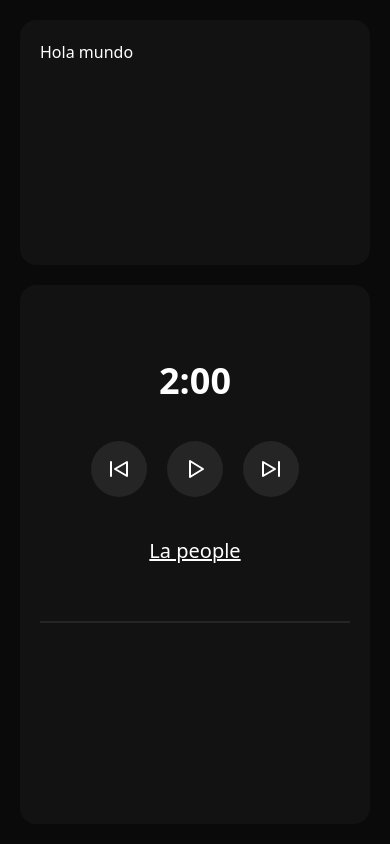
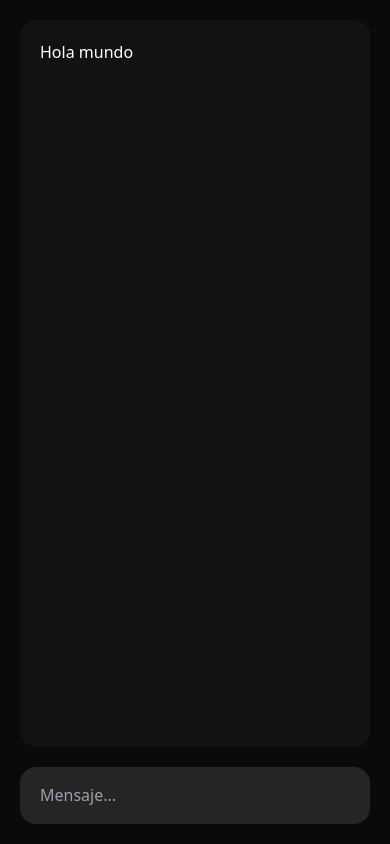
Before and after one commit to CodeVerseInc/mindflow, a Next.js app: page / in a window 390 px wide. Shown: the top 844 px of the page. Built offline with nearby package versions, Linux system fonts and the light colour scheme.

Commit message:
feat: create the chat layout

```diff
--- a/src/components/chat/chat/Chat.tsx
+++ b/src/components/chat/chat/Chat.tsx
@@ -1,7 +1,15 @@
 export const Chat = () => {
   return (
-    <section className='[grid-area:chat] bg-secundary rounded-2xl w-full p-5'>
-      <h1>Hola mundo</h1>
+    <section className='[grid-area:chat] flex flex-col gap-5 min-h-[calc(100vh-40px)]'>
+      <main className='bg-secundary rounded-2xl p-5 h-full'>
+        <h1>Hola mundo</h1>
+      </main>
+
+      <input
+        type='text'
+        placeholder='Mensaje...'
+        className='w-full bg-light rounded-2xl h-16 px-5'
+      />
     </section>
-  )
-}
+  );
+};
--- a/src/components/ui/sidebar/Sidebar.tsx
+++ b/src/components/ui/sidebar/Sidebar.tsx
@@ -1,9 +1,9 @@
-import { Player } from '@/components/ui'
+import { Player } from '@/components/ui';
 export const Sidebar = () => {
   return (
-    <aside className='[grid-area:sidebar] justify-items-center bg-secundary md:w-96 rounded-2xl p-5 scroll-smooth overflow-y-auto'>
+    <aside className='[grid-area:sidebar] justify-items-center bg-secundary md:w-96 rounded-2xl p-5 scroll-smooth overflow-y-auto min-h-[90vh] md:min-h-0'>
       <Player />
       <hr className='w-full border border-light' />
     </aside>
-  )
-}
+  );
+};
```
